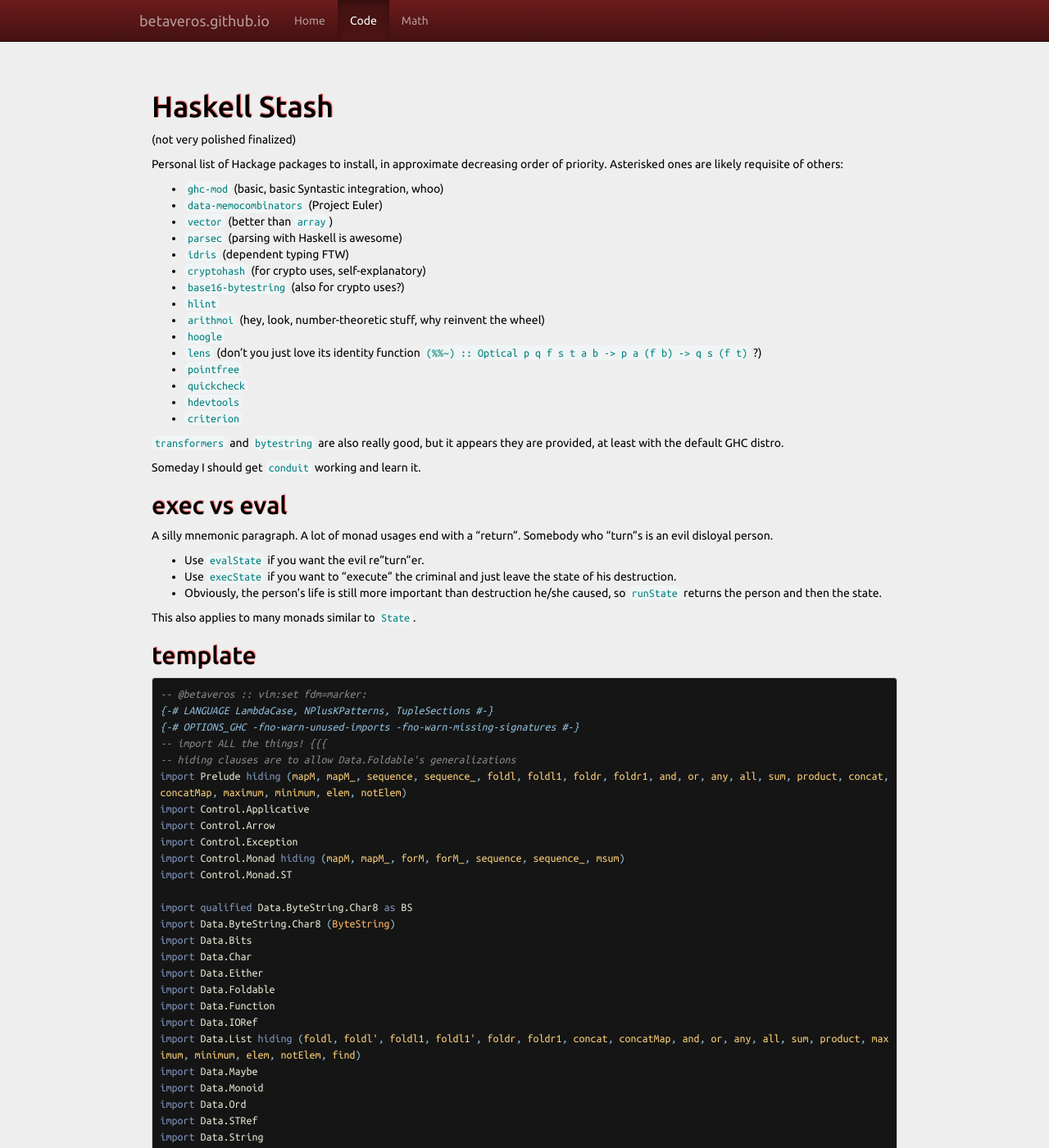
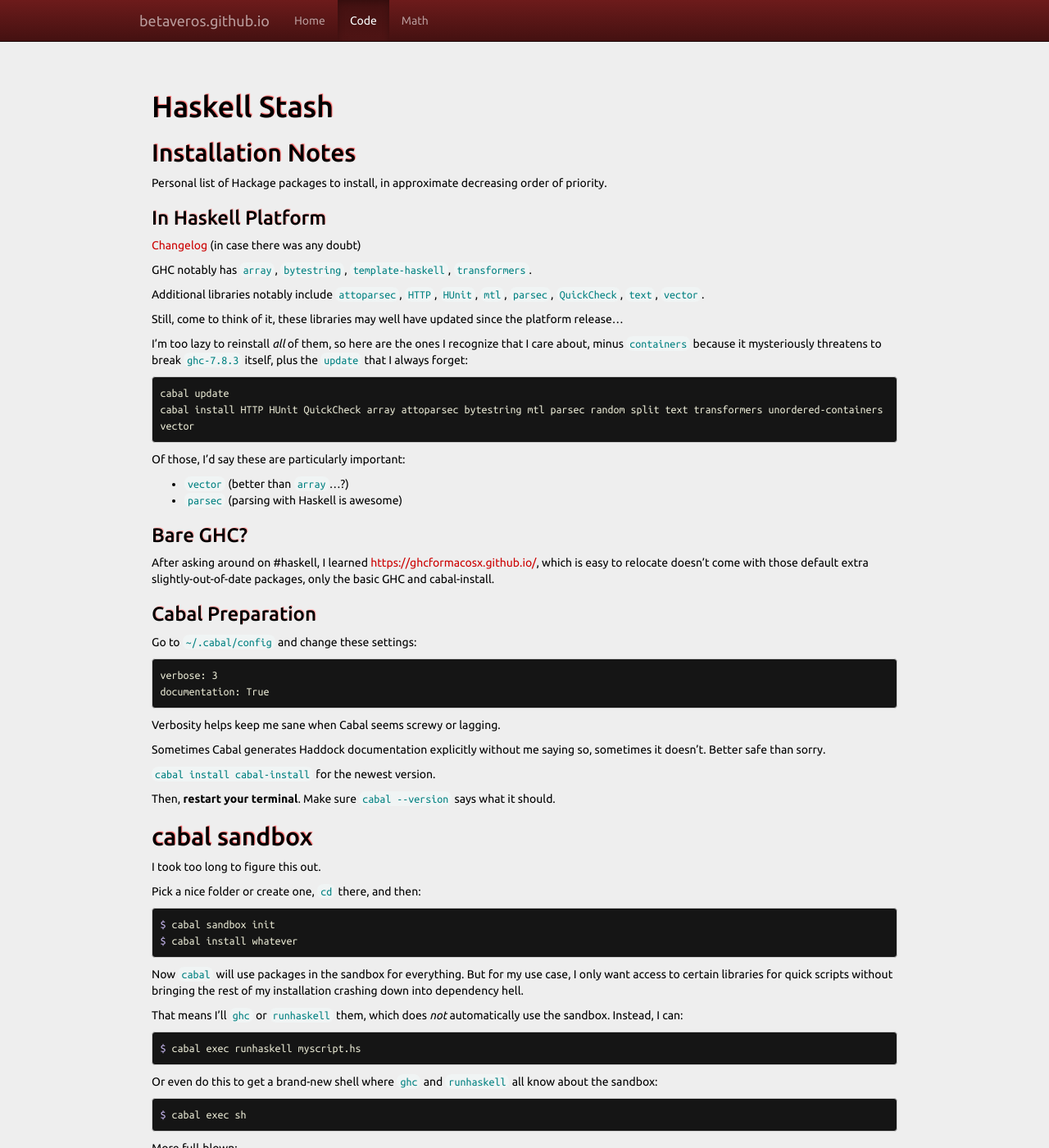
Before and after one commit to betaveros/betaveros.github.io, a Jekyll site: the page built from _posts/2014-12-11-hs-stash.markdown, in a window 1280 px wide and 1400 px high. Shown: the whole window at 82% size. Built offline with Jekyll 4.4.1, drawn with Linux system fonts in a browser that asks for light colours; some of the changed text lies outside the part shown.

Commit message:
Haskell installation notes

```diff
--- a/_posts/2014-12-11-hs-stash.markdown
+++ b/_posts/2014-12-11-hs-stash.markdown
@@ -4,29 +4,146 @@ category: code
 title: Haskell Stash
 ---
 
-(not very polished finalized)
+## Installation Notes
 
-Personal list of Hackage packages to install, in approximate decreasing order of priority. Asterisked ones are likely requisite of others:
+Personal list of Hackage packages to install, in approximate decreasing order of priority.
 
-- `ghc-mod` (basic, basic Syntastic integration, whoo)
-- `data-memocombinators` (Project Euler)
-- `vector` (better than `array`)
+### In Haskell Platform
+
+[Changelog](https://www.haskell.org/platform/changelog.html) (in case there was any doubt)
+
+GHC notably has `array`, `bytestring`, `template-haskell`, `transformers`.
+
+Additional libraries notably include `attoparsec`, `HTTP`, `HUnit`, `mtl`, `parsec`, `QuickCheck`, `text`, `vector`.
+
+Still, come to think of it, these libraries may well have updated since the platform release...
+
+I'm too lazy to reinstall *all* of them, so here are the ones I recognize that I care about, minus `containers` because it mysteriously threatens to break `ghc-7.8.3` itself, plus the `update` that I always forget:
+
+    cabal update
+    cabal install HTTP HUnit QuickCheck array attoparsec bytestring mtl parsec random split text transformers unordered-containers vector
+
+Of those, I'd say these are particularly important:
+
+- `vector` (better than `array`...?)
 - `parsec` (parsing with Haskell is awesome)
-- `idris` (dependent typing FTW)
-- `cryptohash` (for crypto uses, self-explanatory)
-- `base16-bytestring` (also for crypto uses?)
-- `hlint`
-- `arithmoi` (hey, look, number-theoretic stuff, why reinvent the wheel)
-- `hoogle`
-- `lens` (don't you just love its identity function `(%%~) :: Optical p q f s t a b -> p a (f b) -> q s (f t)` ?)
-- `pointfree`
-- `quickcheck`
-- `hdevtools`
-- `criterion`
 
-`transformers` and `bytestring` are also really good, but it appears they are provided, at least with the default GHC distro.
+### Bare GHC?
 
-Someday I should get `conduit` working and learn it.
+After asking around on #haskell, I learned [https://ghcformacosx.github.io/](https://ghcformacosx.github.io/), which is easy to relocate doesn't come with those default extra slightly-out-of-date packages, only the basic GHC and cabal-install.
+
+### Cabal Preparation
+
+Go to `~/.cabal/config` and change these settings:
+
+    verbose: 3
+    documentation: True
+
+Verbosity helps keep me sane when Cabal seems screwy or lagging.
+
+Sometimes Cabal generates Haddock documentation explicitly without me saying so, sometimes it doesn't. Better safe than sorry.
+
+`cabal install cabal-install` for the newest version.
+
+Then, **restart your terminal**. Make sure `cabal --version` says what it should.
+
+## cabal sandbox
+
+I took too long to figure this out.
+
+Pick a nice folder or create one, `cd` there, and then:
+
+{% highlight sh %}
+$ cabal sandbox init
+$ cabal install whatever
+{% endhighlight %}
+
+Now `cabal` will use packages in the sandbox for everything. But for my use case, I only want access to certain libraries for quick scripts without bringing the rest of my installation crashing down into dependency hell.
+
+That means I'll `ghc` or `runhaskell` them, which does *not* automatically use the sandbox. Instead, I can:
+
+{% highlight sh %}
+$ cabal exec runhaskell myscript.hs
+{% endhighlight %}
+
+Or even do this to get a brand-new shell where `ghc` and `runhaskell` all know about the sandbox:
+
+{% highlight sh %}
+$ cabal exec sh
+{% endhighlight %}
+
+More full-blown:
+
+{% highlight sh %}
+$ cabal exec sh -- --login
+{% endhighlight %}
+
+Somewhat strangely, however, `cabal install` doesn't work inside the `cabal exec sh`. Oh well.
+
+So, I think I'll try to avoid entering a shell. It took a little searching but finally I found [cabal sandbox tips](https://ro-che.info/articles/2014-03-05-cabal-sandbox-tips) for some ways to get cabal to "stay with you". The weird `${a+b}` syntax is one of various [parameter substitution](http://tldp.org/LDP/abs/html/parameter-substitution.html) syntaxes. Eventually I cobbled this together:
+
+{% highlight sh %}
+export PS1='${sandbox_name+\[\e[0;31m\][box $sandbox_name]}\[\e[1;32m\]\u\[\e[0m\]@ \[\e[0;34m\]\W\[\e[0m\]\$ '
+
+function cabalize() {
+    if [[ -e cabal.sandbox.config ]]; then
+        echo "cabalizing to `basename $PWD`..."
+        export sandbox_name=`basename $PWD`
+        export CABAL_SANDBOX_CONFIG=$PWD/cabal.sandbox.config
+    else
+        echo "uncabalizing..."
+        unset sandbox_name
+        unset CABAL_SANDBOX_CONFIG
+    fi
+}
+{% endhighlight %}
+
+(Note that this has to be like a function in `.profile` because scripts can't set environment variables seen by the parent shell.)
+
+Now all that's necessary is to make aliases for `cabal exec ghc` or `cabal exec runhaskell`.
+
+TODO: Integrate `ghc-mod`.
+
+### My Sandboxes
+
+Link: [Haskell Best Practices for Avoiding "Cabal Hell"](http://softwaresimply.blogspot.tw/2014/07/haskell-best-practices-for-avoiding.html)
+
+Paranoid triple-checking preparatory checklist:
+
+- Is the `cabal` version new enough? (or `cabal install cabal-install`)
+- Have you `cabal update`d sufficiently recently?
+- **Did you actually run `cabal sandbox init`**?
+
+Okay. Useful commands:
+
+- `cabal get`?
+- `cabal add-source`, if you need to make cabal install from a repo in a sandbox not yet uploaded to hackage
+- `--allow-newer`
+
+And the sandboxes:
+
+- **ghc-mod-box**: `ghc-mod` (big package! pulls in `hlint`) && `hdevtools` && `hoogle`, for editor integration and command-line tools.
+- **wreq-box**: `wreq` (snappy high-level HTTP awesomeness with lenses) && `haskeline` (pretty much solely for `getPassword`)
+
+  Things this pulls in:
+
+  - `cryptohash` and `base16-bytestring` (and `base64-bytestring`), so I think this can also be my messing-with-cryptography box
+  - `attoparsec`, `lens` (duh), `semigroups`, `semigroupoids`...
+
+  I maly also add `JuicyPixels` here, to generalize it to being the master web-interaction exploitation capture-the-flag box.
+
+- **eulerbox**: `data-memocombinators` && `base-unicode-symbols` && `arithmoi` (hey, look, number-theoretic stuff, why reinvent the wheel? (Although I already have and in a certain sense it's part of the point of Project Euler))
+
+  *As of time of writing*, `arithmoi` appears to have an overly harsh upper bound on `random`. There are even two pull request [#5](https://bitbucket.org/dafis/arithmoi/pull-request/5/bump-random-upper-version-bounds/diff) [#6](https://bitbucket.org/dafis/arithmoi/pull-request/6/allow-random-11/diff) trying to rectify this, but they're three months old and haven't been pulled, sadly. In the meantime, there is a nice [bugfix fork](https://github.com/mietek/arithmoi) that you can `git pull` and `cabal install` from.
+- **`idris`** (dependent typing FTW)
+
+I guess `hspec` (colorful tests FTW) should go in a project-local sandbox.
+
+### Packages Pending Investigation
+
+- `classy-prelude` (I'm quite ambivalent right now because the dependencies are huge for something I want in quick-and-dirty scripts)
+- `pointfree` (I don't actually use this, although come to think of it, there are probably times when I would have benefited but brushed it off)
+- `criterion` (benchmarking. I should learn this some day)
 
 ## exec vs eval
 
```
